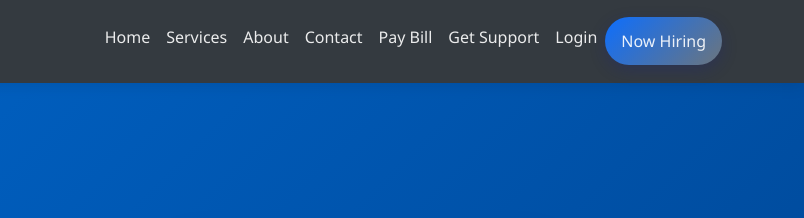
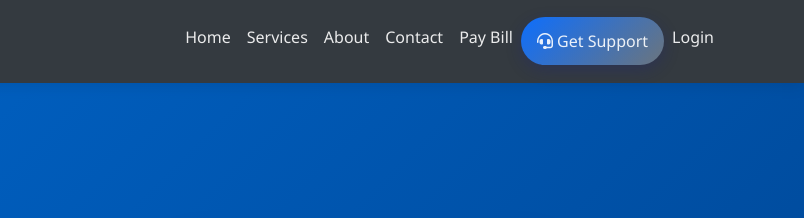
Before and after one commit to SeamlessMS/seamless-mobile, a website: page public/careers.html in a window 1280 px wide. Shown: the top 218 px of the page, 476-1280 px from the left. Drawn offline with nearby package versions, Linux system fonts and the light colour scheme.

Commit message:
fix: remove careers from nav and move highlight to Get Support

```diff
--- a/public/careers.html
+++ b/public/careers.html
@@ -56,11 +56,12 @@
                     <li class="nav-item"><a class="nav-link" href="/about.html">About</a></li>
                     <li class="nav-item"><a class="nav-link" href="/contact.html">Contact</a></li>
                     <li class="nav-item"><a class="nav-link" href="/payment.html">Pay Bill</a></li>
-                    <li class="nav-item"><a class="nav-link" href="/ticket-submission.html">Get Support</a></li>
+                    <li class="nav-item">
+                        <a class="nav-link btn btn-primary text-white px-3" href="/ticket-submission.html">
+                            <i class="fas fa-headset"></i> Get Support
+                        </a>
+                    </li>
                     <li class="nav-item"><a class="nav-link" href="/login.html">Login</a></li>
-                    <li class="nav-item">
-                        <a class="nav-link btn btn-primary text-white px-3" href="/careers.html">Now Hiring</a>
-                    </li>
                 </ul>
             </div>
         </div>
```
